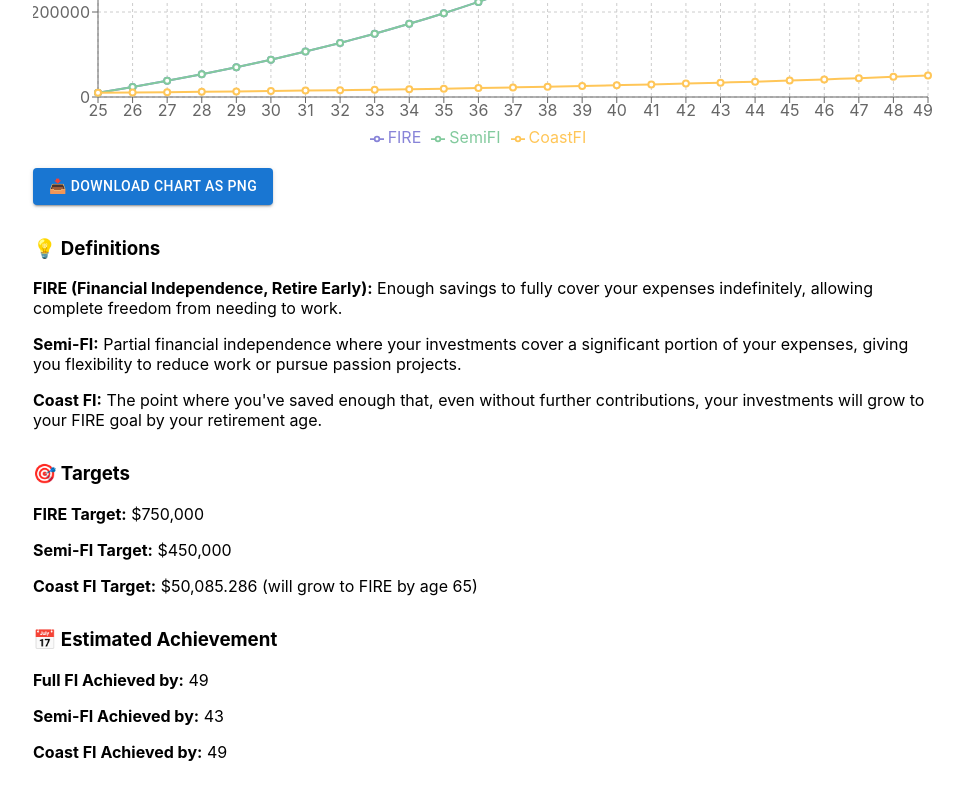
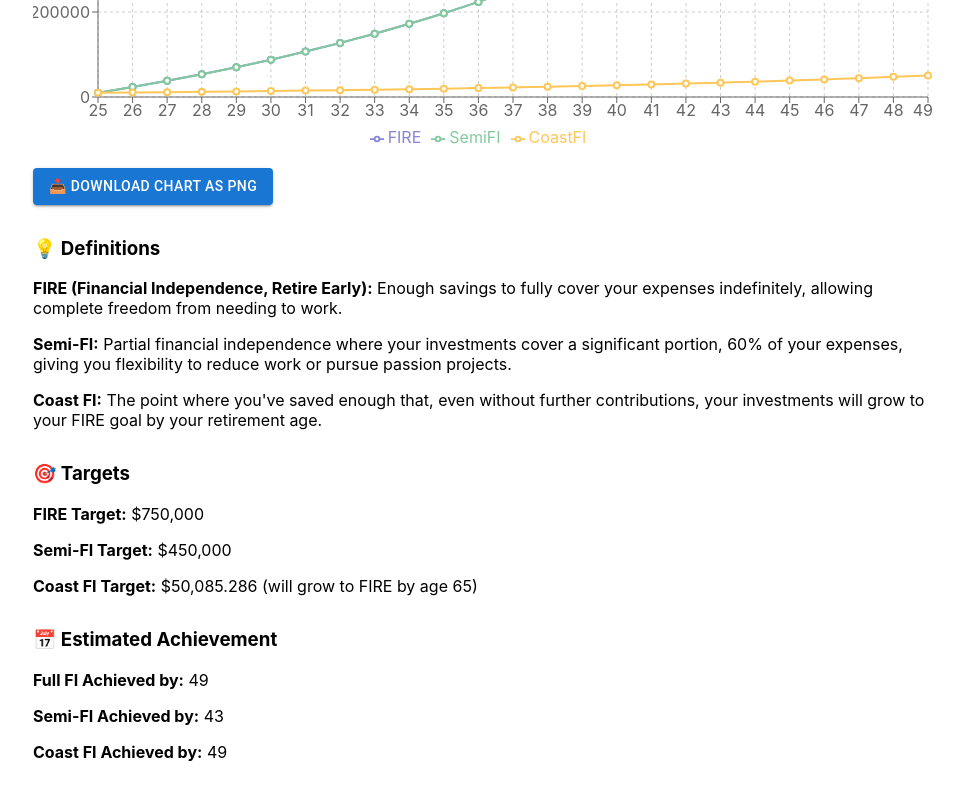
Before and after one commit to davidantao/fi-planner, a React (Create React App) app: page / in a window 1280 px wide. Shown: the part 971-1771 px from the top of the page, without its empty margins (157-1120 px from the left). Built offline with nearby package versions, Linux system fonts and the light colour scheme.

Commit message:
text fix

```diff
--- a/src/App.js
+++ b/src/App.js
@@ -182,7 +182,7 @@ function App() {
       <div style={{ marginTop: '2rem' }}>
         <h3>💡 Definitions</h3>
         <p><strong>FIRE (Financial Independence, Retire Early):</strong> Enough savings to fully cover your expenses indefinitely, allowing complete freedom from needing to work.</p>
-        <p><strong>Semi-FI:</strong> Partial financial independence where your investments cover a significant portion of your expenses, giving you flexibility to reduce work or pursue passion projects.</p>
+        <p><strong>Semi-FI:</strong> Partial financial independence where your investments cover a significant portion, 60% of your expenses, giving you flexibility to reduce work or pursue passion projects.</p>
         <p><strong>Coast FI:</strong> The point where you've saved enough that, even without further contributions, your investments will grow to your FIRE goal by your retirement age.</p>
 
         <h3 style={{ marginTop: '2rem' }}>🎯 Targets</h3>
```
